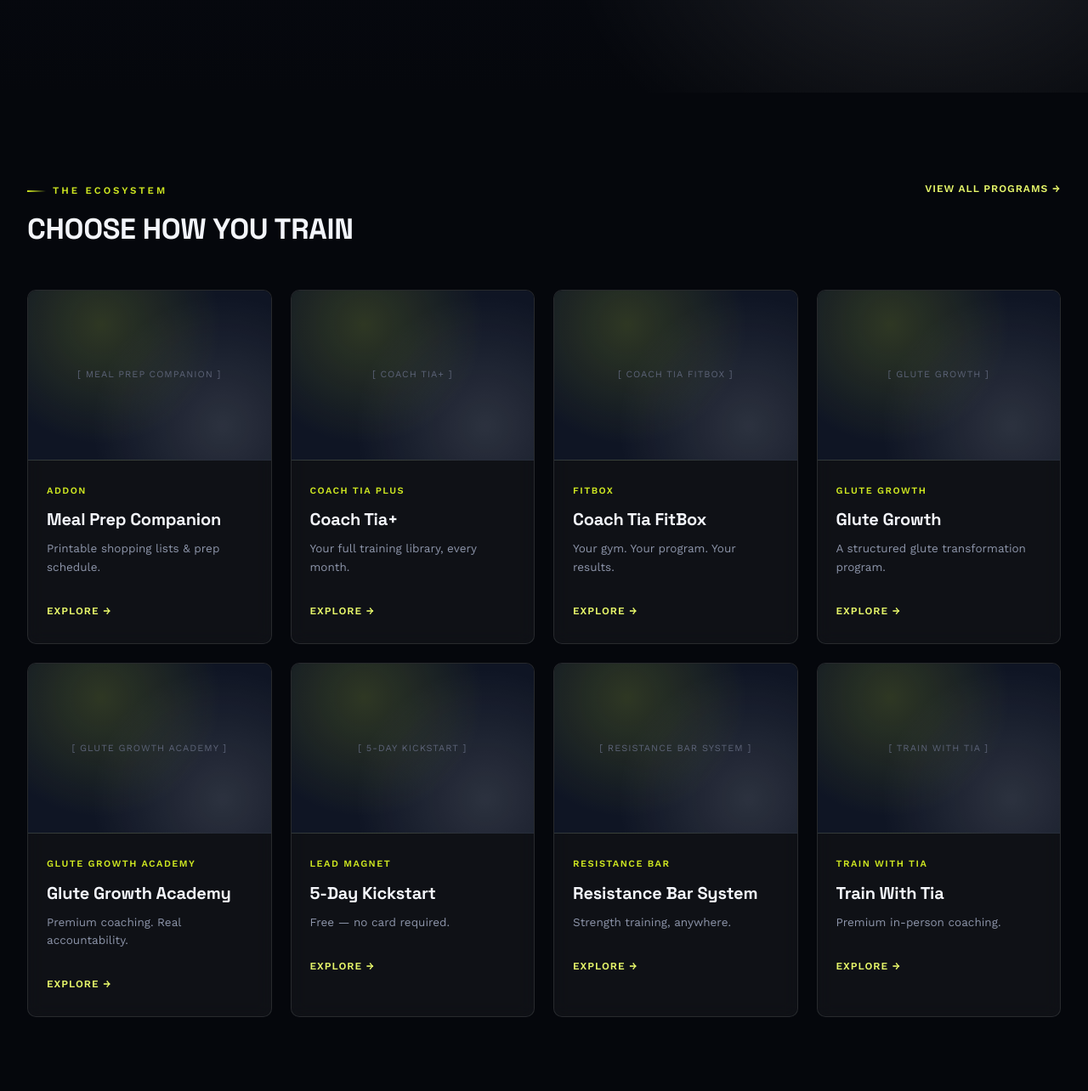
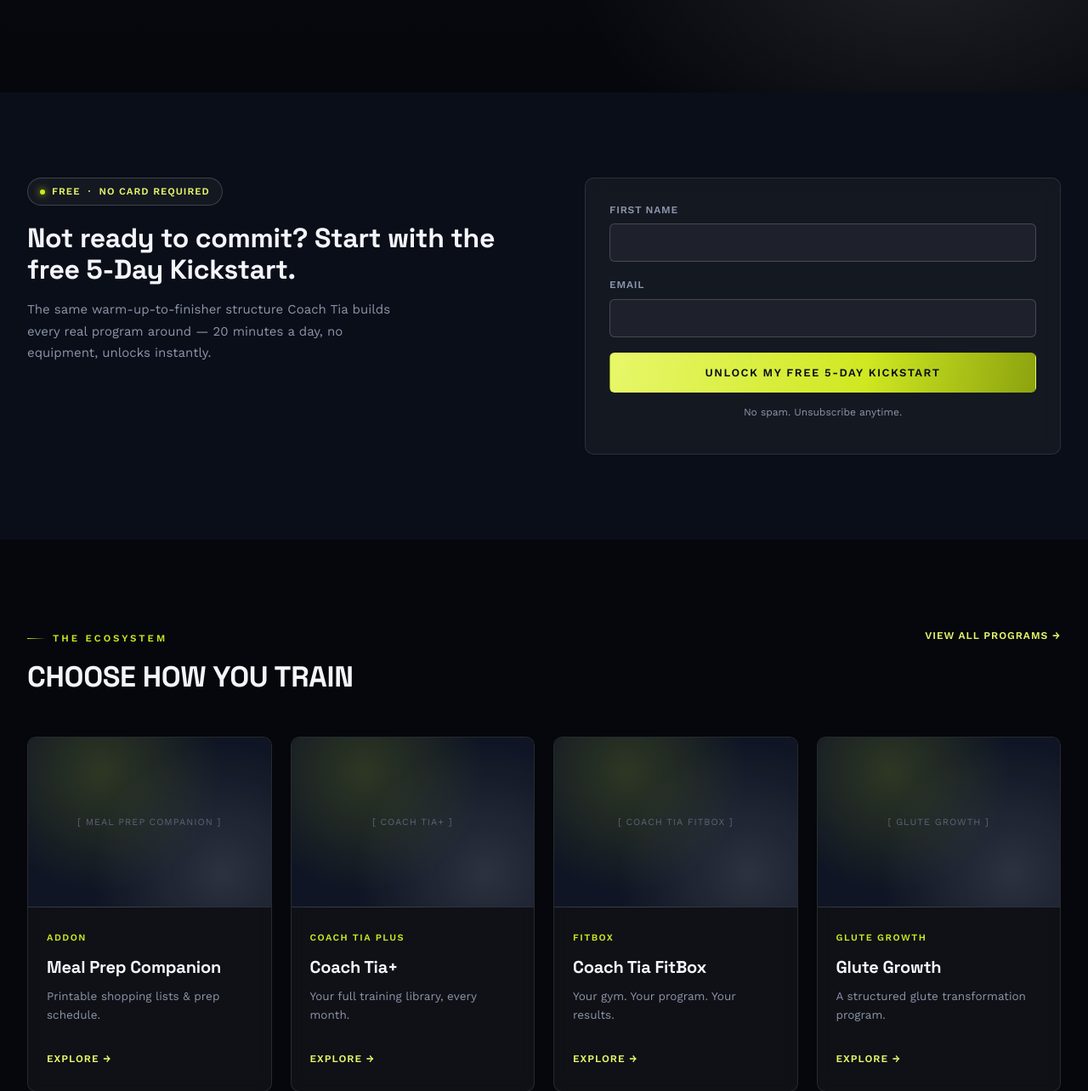
Before and after one commit to datflyerguy/coach-tia-fitness, a Flask app: page / in a window 1280 px wide. Shown: the part 742-2026 px from the top of the page at 85% size. Run offline with Flask 3, Linux system fonts and the light colour scheme; data comes from the database, SQL or seed files in the repository.

Commit message:
Add free 5-Day Kickstart lead-capture form to homepage

```diff
--- a/app/templates/public/home.html
+++ b/app/templates/public/home.html
@@ -12,6 +12,27 @@
     <div class="actions">
       <a href="{{ url_for('public.programs') }}" class="btn btn-primary">Start Training</a>
       <a href="{{ url_for('public.programs') }}" class="btn btn-outline-light">Explore Programs</a>
+    </div>
+  </div>
+</section>
+
+<section class="section section-dim">
+  <div class="container split-2-media reveal">
+    <div>
+      <span class="hero-badge"><span class="dot"></span> FREE &nbsp;·&nbsp; NO CARD REQUIRED</span>
+      <h2 style="font-size:32px;line-height:1.15;">Not ready to commit? Start with the free 5-Day Kickstart.</h2>
+      <p style="color:var(--muted);font-size:15px;margin-top:16px;max-width:440px;line-height:1.7;">The same warm-up-to-finisher structure Coach Tia builds every real program around — 20 minutes a day, no equipment, unlocks instantly.</p>
+    </div>
+    <div class="card" style="padding:28px;">
+      {% with messages = get_flashed_messages() %}
+        {% if messages %}<div class="alert alert-error" style="margin-bottom:16px;">{{ messages[0] }}</div>{% endif %}
+      {% endwith %}
+      <form method="post" action="{{ url_for('funnel.kickstart') }}">
+        <div class="field"><label>First Name</label><input type="text" name="name" required></div>
+        <div class="field"><label>Email</label><input type="email" name="email" required></div>
+        <button type="submit" class="btn btn-primary btn-block">Unlock My Free 5-Day Kickstart</button>
+      </form>
+      <p style="text-align:center;margin-top:14px;font-size:12px;color:var(--muted);">No spam. Unsubscribe anytime.</p>
     </div>
   </div>
 </section>
```
